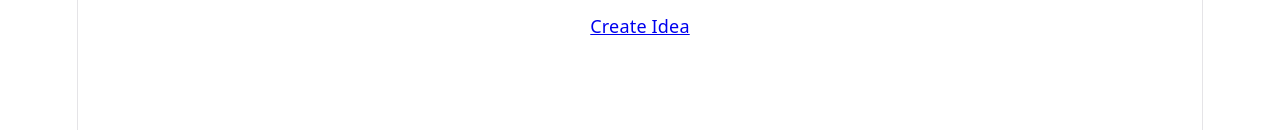
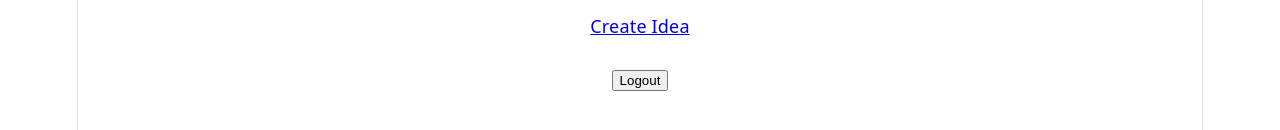
Before and after one commit to sushxnth17/idea-forge, a React app in the folder frontend/: page /dashboard in a window 1280 px wide. Shown: the part 286-416 px from the top of the page. Built offline with nearby package versions, Linux system fonts and the light colour scheme; the HTML template or start-up script is replaced by a standard one.

Commit message:
Add logout functionality and frontend integrations

```diff
--- a/frontend/src/pages/Dashboard.jsx
+++ b/frontend/src/pages/Dashboard.jsx
@@ -1,23 +1,50 @@
 import { Link } from "react-router-dom";
 
 function Dashboard() {
+
+    function handleLogout() {
+        localStorage.removeItem("token");
+        window.location.href = "/";
+    }
+
     return (
         <div>
             <h1>Dashboard Page</h1>
 
-            <Link to="/feed">Feed</Link>
+            <Link to="/feed">
+                Feed
+            </Link>
+
             <br/><br/>
 
-            <Link to="/profile">Profile</Link>
+            <Link to="/profile">
+                Profile
+            </Link>
+
             <br/><br/>
 
-            <Link to="/notifications">Notifications</Link>
+            <Link to="/notifications">
+                Notifications
+            </Link>
+
             <br/><br/>
 
-            <Link to="/trending">Trending</Link>
+            <Link to="/trending">
+                Trending
+            </Link>
+
             <br/><br/>
 
-            <Link to="/create">Create Idea</Link>
+            <Link to="/create">
+                Create Idea
+            </Link>
+
+            <br/><br/>
+
+            <button onClick={handleLogout}>
+                Logout
+            </button>
+
         </div>
     );
 }
```
